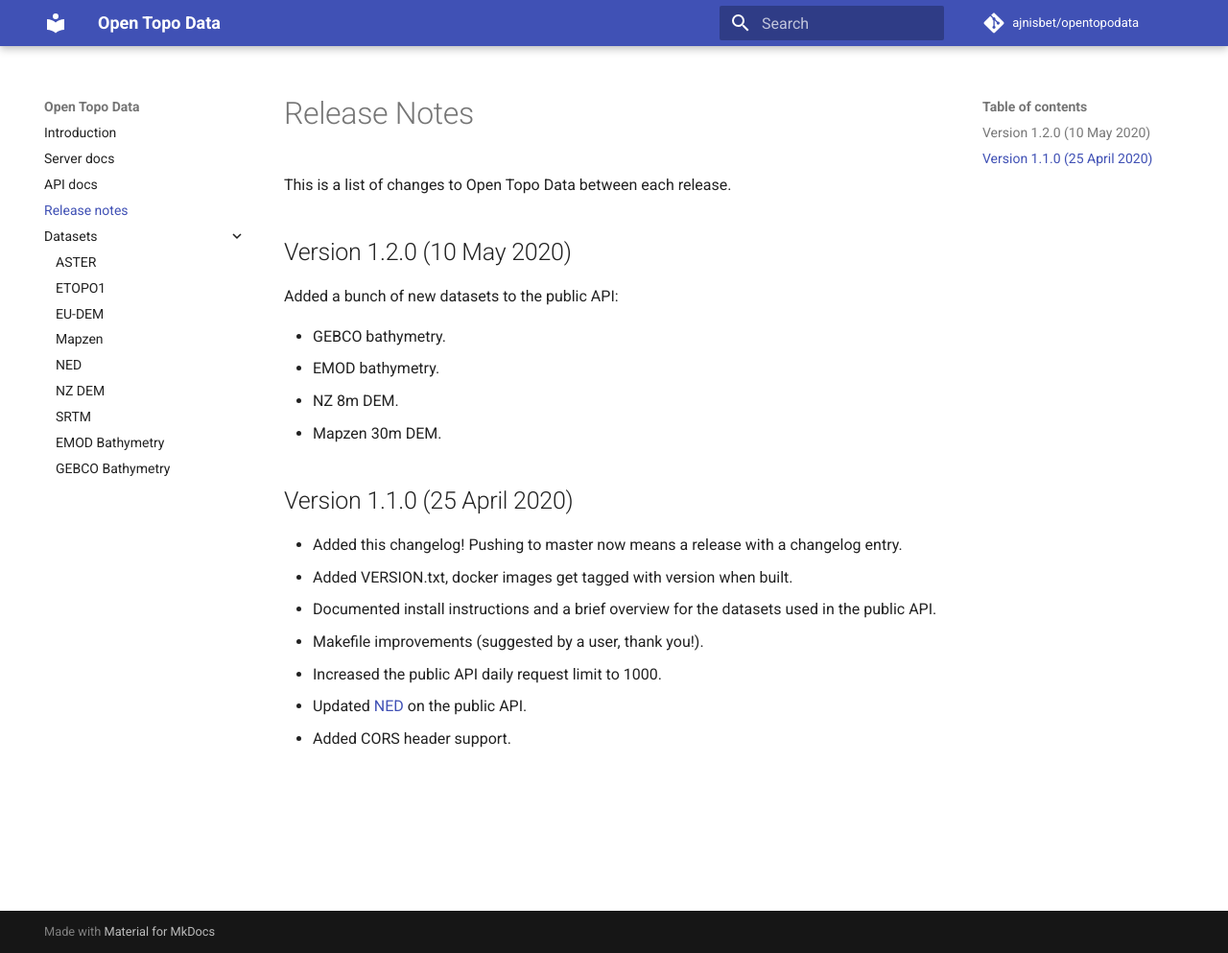
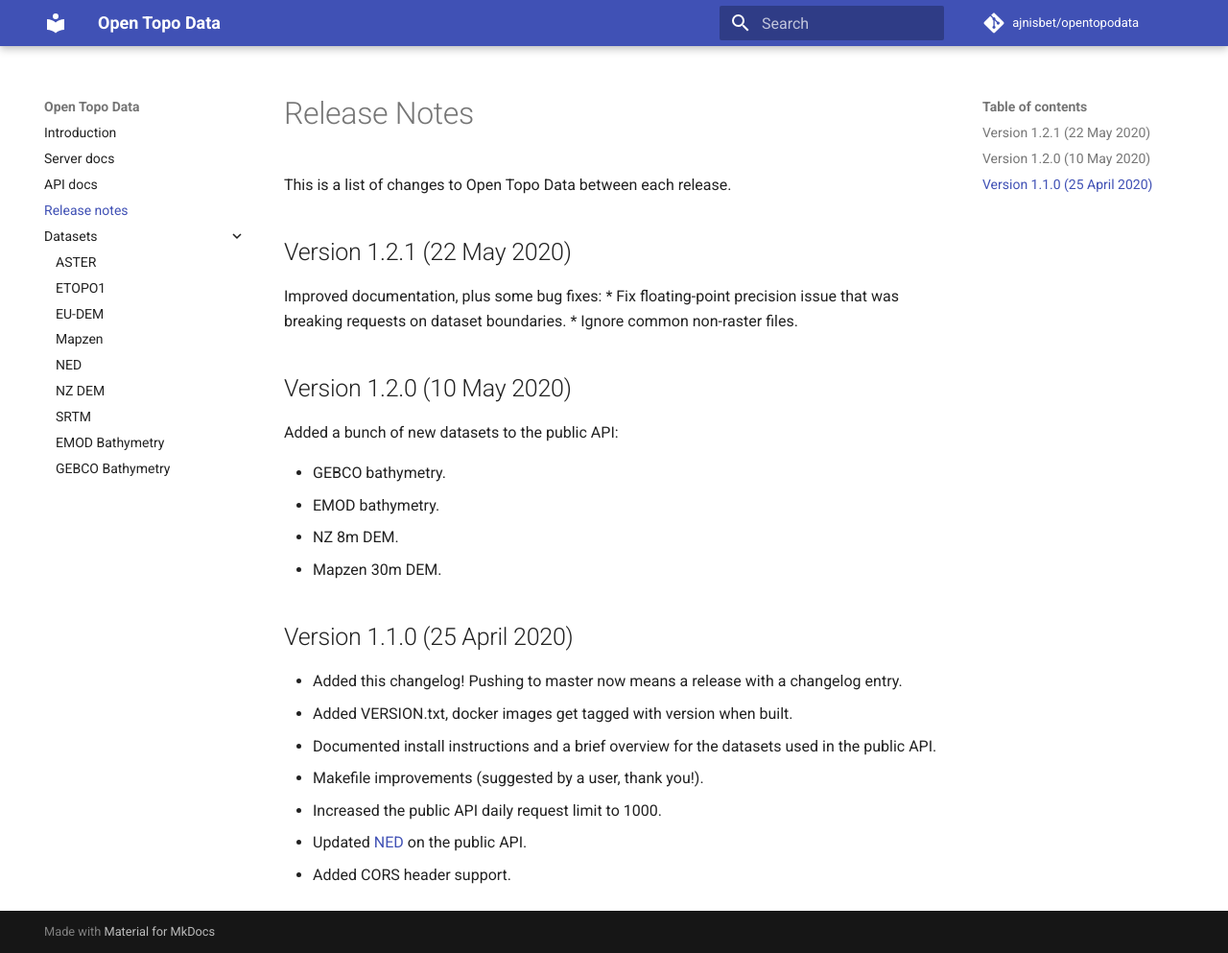
Before and after one commit to ajnisbet/opentopodata, an MkDocs documentation site: the page built from docs/changelog.md, in a window 1280 px wide and 993 px high. Shown: the whole window at 96% size. Built offline with MkDocs 1.6.1 and Material for MkDocs 9.7.7, drawn with Linux system fonts in a browser that asks for light colours; comment, search, counter and statistics services are not loaded.

Commit message:
Update version to 1.2.1

```diff
--- a/docs/changelog.md
+++ b/docs/changelog.md
@@ -1,6 +1,12 @@
 # Release Notes
 
 This is a list of changes to Open Topo Data between each release.
+
+## Version 1.2.1 (22 May 2020)
+
+Improved documentation, plus some bug fixes:
+* Fix floating-point precision issue that was breaking requests on dataset boundaries.
+* Ignore common non-raster files.
 
 
 ## Version 1.2.0 (10 May 2020)
```
Also changed, not shown: 1 other file.
